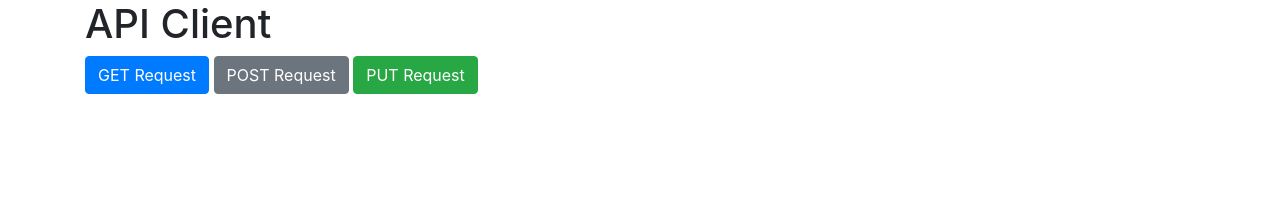
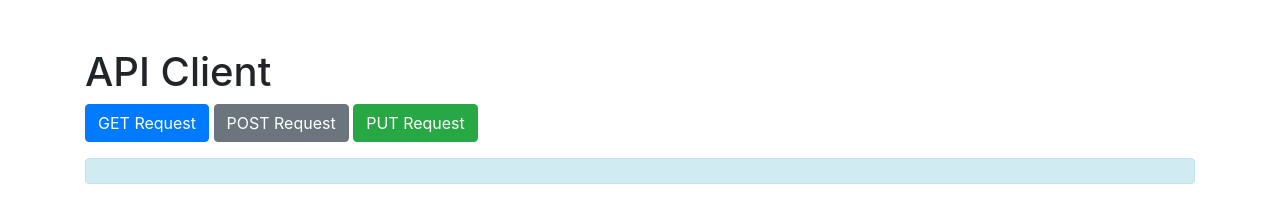
Before and after one commit to nicolassg41/Actividad6, a website: page index.html in a window 1280 px wide. Drawn offline with nearby package versions, Linux system fonts and the light colour scheme.

Commit message:
Add files via upload

```diff
--- a/index.html
+++ b/index.html
@@ -7,12 +7,14 @@
     <link rel="stylesheet" href="https://maxcdn.bootstrapcdn.com/bootstrap/4.5.2/css/bootstrap.min.css">
 </head>
 <body>
-    <div class="container">
+    <div class="container mt-5">
         <h1>API Client</h1>
-        <button id="getRequest" class="btn btn-primary">GET Request</button>
-        <button id="postRequest" class="btn btn-secondary">POST Request</button>
-        <button id="putRequest" class="btn btn-success">PUT Request</button>
-        <div id="response"></div>
+        <div class="mb-3">
+            <button id="getRequest" class="btn btn-primary">GET Request</button>
+            <button id="postRequest" class="btn btn-secondary">POST Request</button>
+            <button id="putRequest" class="btn btn-success">PUT Request</button>
+        </div>
+        <div id="response" class="alert alert-info"></div>
     </div>
     <script src="script.js"></script>
 </body>
```
Also changed, not shown: index.js (+3 -12 lines).
